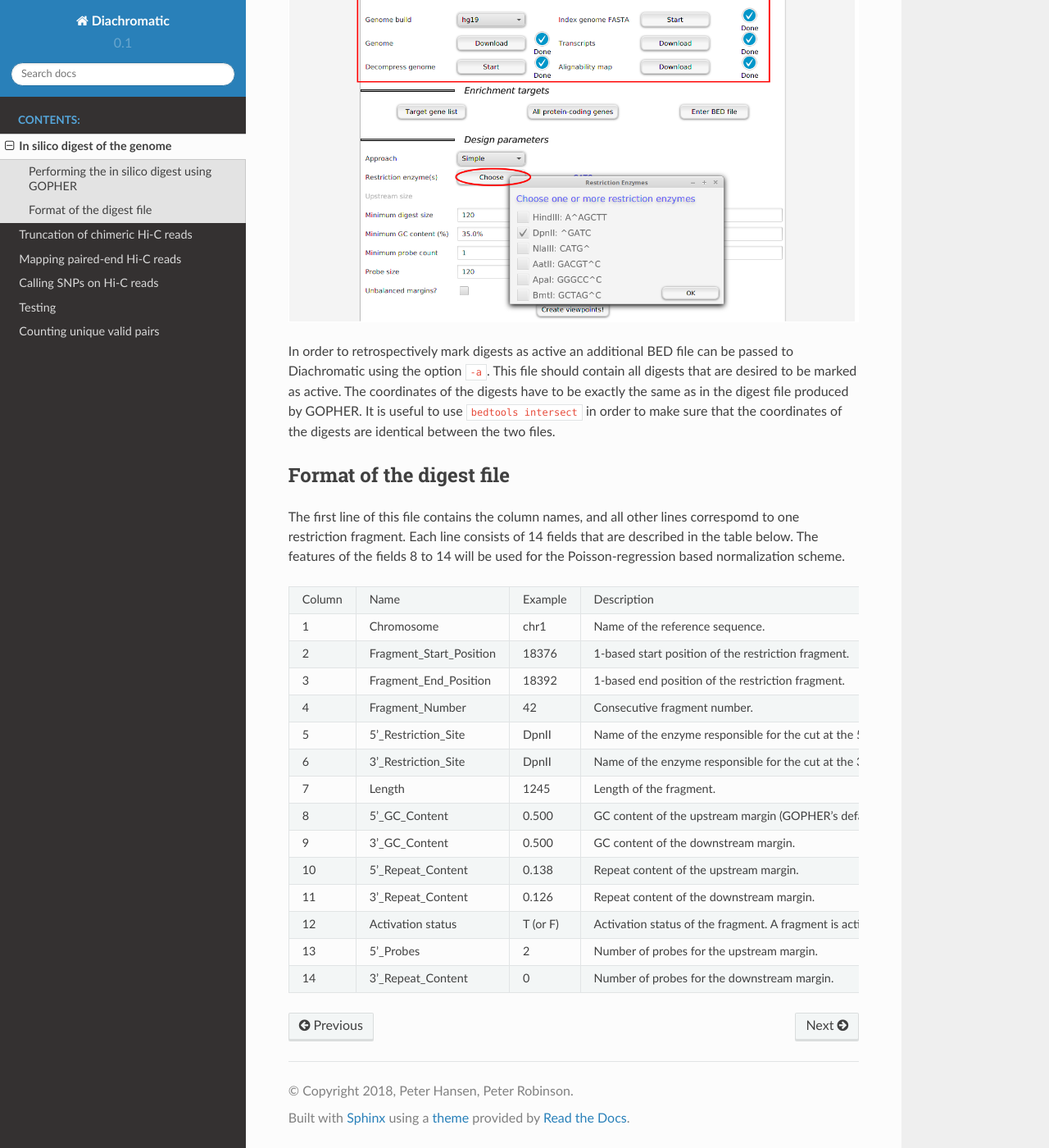
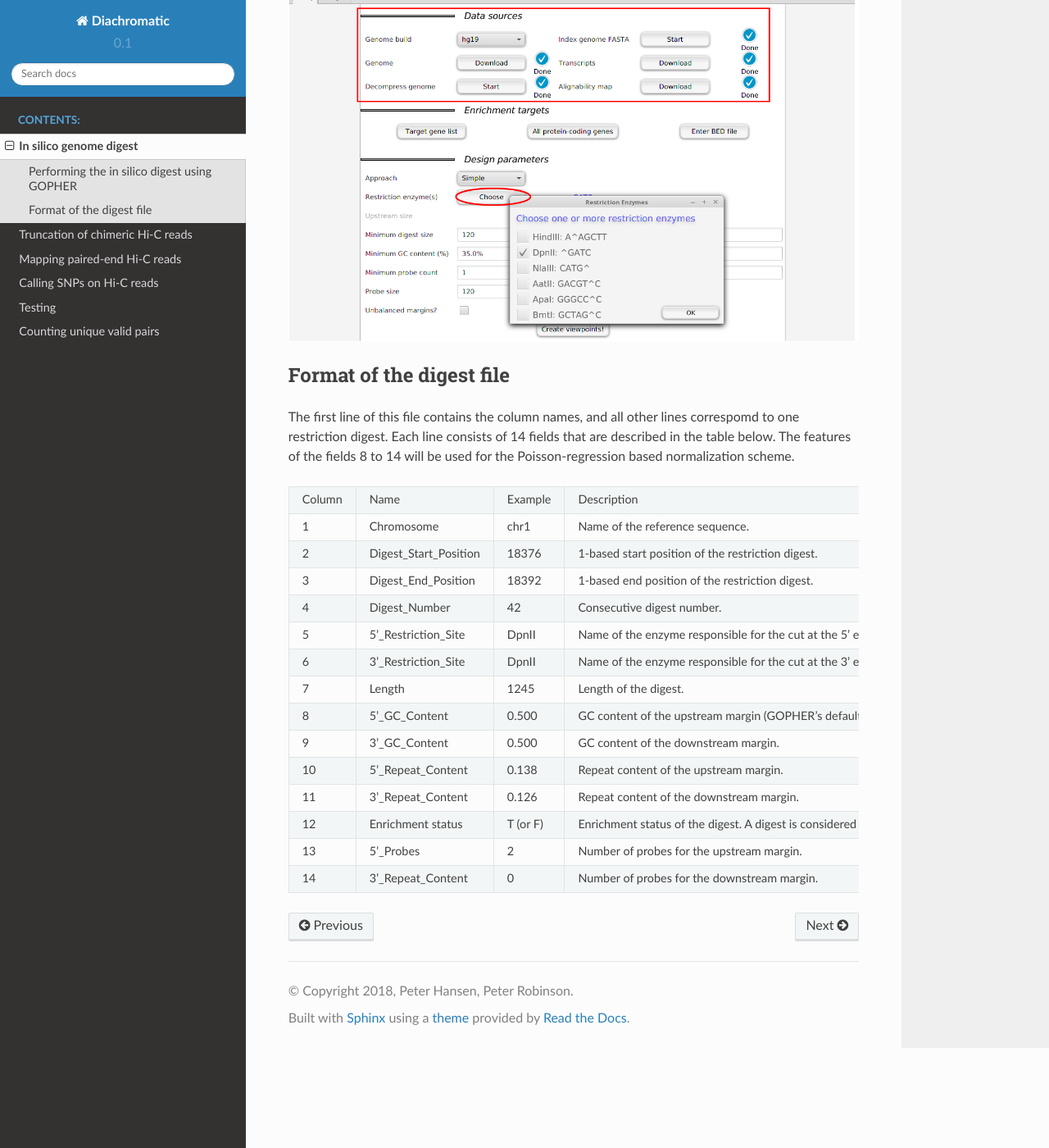
Before and after one commit to TheJacksonLaboratory/diachromatic, a Sphinx documentation site: the page built from docs/digest.rst, in a window 1280 px wide and 1400 px high, scrolled down 940 px. Shown: the whole window at 82% size. Built offline with Sphinx 7.4.7 and the Read the Docs theme 2.0.0, drawn with Linux system fonts in a browser that asks for light colours; some of the changed text lies outside the part shown.

Commit message:
revising documentation text

```diff
--- a/docs/digest.rst
+++ b/docs/digest.rst
@@ -4,9 +4,9 @@
 .. _rst_digest:
 
 The Capture Hi-C (CHC) protocol involves the restriction digestion of a sample and the downstream analysis assigns
-reads to pairs of restriction fragments. Therefore, the ``align`` subcommand of Diachromatic requires a list of all
-restriction fragments that result from the in silico digestions of a given genome with the chosen enzyme or enzymes.
-Such lists can be generated using the GOPHER_ software for design of capture Hi-C viewpoints and probes. The TSV
+reads to pairs of restriction digest. Therefore, the ``align`` subcommand of Diachromatic requires a list of all
+restriction digests that result from the in silico digestions of a given genome with the chosen enzyme or enzymes.
+Such lists can be generated using the GOPHER_ software. The TSV
 formatted file exported from GOPHER can be passed to Diachromatic using the ``-m`` or ``digest`` option.
 
 .. _GOPHER: https://github.com/TheJacksonLaboratory/Gopher
@@ -16,46 +16,45 @@
 
 If the GOPHER software was used for the design of the given capture Hi-C experiment, you can just open the corresponding
 GOPHER project and export the required file via the export menu. In such cases the exported file also includes the
-information about active and inactive digests, i.e. if there are probes associated with given digests.
+information about enriched and non-enriched digests, i.e. if there are enrichment probes associated with given digests.
 
 .. figure:: img/output_export.png
 
 If you did not perform the design using GOPHER, you will have to `setup a new project`_.
 It's sufficient to specify the parameters within the *Data sources* section and to selected used enzyme within the
-*Design parameters* section. If you prepare the digest map in this way, all digests will be marked as inactive.
+*Design parameters* section. If you prepare the digest map in this way, all digests will be marked as inactive,
+and for some features of Diachromatic, you will need to change the digest file to indicate which
+digests where chosen for enrichment (for instance, with a Python script).
 
 .. _setup a new project: https://gopher.readthedocs.io/en/latest/02_gui_data.html
 
 .. figure:: img/digest_parameters.png
 
-In order to retrospectively mark digests as active an additional BED file can be passed to Diachromatic using the
-option ``-a``. This file should contain all digests that are desired to be marked as active. The coordinates of the digests
-have to be exactly the same as in the digest file produced by GOPHER. It is useful to use ``bedtools intersect`` in order
-to make sure that the coordinates of the digests are identical between the two files.
 
 
 Format of the digest file
 ~~~~~~~~~~~~~~~~~~~~~~~~~
 
-The first line of this file contains the column names, and all other lines correspomd to one restriction fragment.
-Each line consists of 14 fields that are described in the table below. The features of the fields 8 to 14 will be used for the Poisson-regression based normalization scheme.
+The first line of this file contains the column names, and all other lines correspomd to one restriction digest.
+Each line consists of 14 fields that are described in the table below. The features of the fields 8 to 14 will be used
+for the Poisson-regression based normalization scheme.
 
 +--------+-------------------------+----------+------------------------------------------------------------------------------------------------------------------------------------------+
 | Column | Name                    | Example  | Description                                                                                                                              |
 +--------+-------------------------+----------+------------------------------------------------------------------------------------------------------------------------------------------+
 | 1      | Chromosome              | chr1     | Name of the reference sequence.                                                                                                          |
 +--------+-------------------------+----------+------------------------------------------------------------------------------------------------------------------------------------------+
-| 2      | Fragment_Start_Position | 18376    | 1-based start position of the restriction fragment.                                                                                      |
+| 2      | Digest_Start_Position   | 18376    | 1-based start position of the restriction digest.                                                                                        |
 +--------+-------------------------+----------+------------------------------------------------------------------------------------------------------------------------------------------+
-| 3      | Fragment_End_Position   | 18392    | 1-based end position of the restriction fragment.                                                                                        |
+| 3      | Digest_End_Position     | 18392    | 1-based end position of the restriction digest.                                                                                          |
 +--------+-------------------------+----------+------------------------------------------------------------------------------------------------------------------------------------------+
-| 4      | Fragment_Number         | 42       | Consecutive fragment number.                                                                                                             |
+| 4      | Digest_Number           | 42       | Consecutive digest number.                                                                                                               |
 +--------+-------------------------+----------+------------------------------------------------------------------------------------------------------------------------------------------+
-| 5      | 5'_Restriction_Site     | DpnII    | Name of the enzyme responsible for the cut at the 5' end of the fragment.                                                                |
+| 5      | 5'_Restriction_Site     | DpnII    | Name of the enzyme responsible for the cut at the 5' end of the digest.                                                                  |
 +--------+-------------------------+----------+------------------------------------------------------------------------------------------------------------------------------------------+
-| 6      | 3'_Restriction_Site     | DpnII    | Name of the enzyme responsible for the cut at the 3' end of the fragment. May be different from field 5 if more than one enzyme is used. |
+| 6      | 3'_Restriction_Site     | DpnII    | Name of the enzyme responsible for the cut at the 3' end of the digest. May be different from field 5 if more than one enzyme is used.   |
 +--------+-------------------------+----------+------------------------------------------------------------------------------------------------------------------------------------------+
-| 7      | Length                  | 1245     | Length of the fragment.                                                                                                                  |
+| 7      | Length                  | 1245     | Length of the digest.                                                                                                                    |
 +--------+-------------------------+----------+------------------------------------------------------------------------------------------------------------------------------------------+
 | 8      | 5'_GC_Content           | 0.500    | GC content of the upstream margin (GOPHER's default margin size is 250 bp).                                                              |
 +--------+-------------------------+----------+------------------------------------------------------------------------------------------------------------------------------------------+
@@ -65,7 +64,7 @@
 +--------+-------------------------+----------+------------------------------------------------------------------------------------------------------------------------------------------+
 | 11     | 3'_Repeat_Content       | 0.126    | Repeat content of the downstream margin.                                                                                                 |
 +--------+-------------------------+----------+------------------------------------------------------------------------------------------------------------------------------------------+
-| 12     | Activation status       | T (or F) | Activation status of the fragment. A fragment is active, if it has at least one probe.                                                   |
+| 12     | Enrichment status       | T (or F) | Enrichment status of the digest. A digest is considered enriched, if it has at least one probe.                                          |
 +--------+-------------------------+----------+------------------------------------------------------------------------------------------------------------------------------------------+
 | 13     | 5'_Probes               | 2        | Number of probes for the upstream margin.                                                                                                |
 +--------+-------------------------+----------+------------------------------------------------------------------------------------------------------------------------------------------+
--- a/docs/truncate.rst
+++ b/docs/truncate.rst
@@ -12,7 +12,7 @@
 .. figure:: img/sticky_and_blunt_ends.png
     :align: center
 
-It may happen that the sonication step of the Hi-C protocol introduces breakpoints near restriction enzyme cutting
+The sonication step of the Hi-C protocol may introduce breakpoints near restriction enzyme cutting
 sites. If the breakpoint occurs at a distance smaller than one read length, this will result in a chimeric read that
 cannot be mapped to the reference sequence.
 
@@ -56,8 +56,6 @@
     * prefix.truncated_R1.fastq.gz
     * prefix.truncated_R2.fastq.gz
 
-In addition, a file
+In addition, a file is produced that contains summary statistics about the truncation step.
 
     * prefix.truncation.stats.txt
-
-is produced that contains summary statistics about the truncation step.
```
Also changed, not shown: docs/index.rst (+11 -12 lines), docs/mapping.rst (+15 -17 lines).
